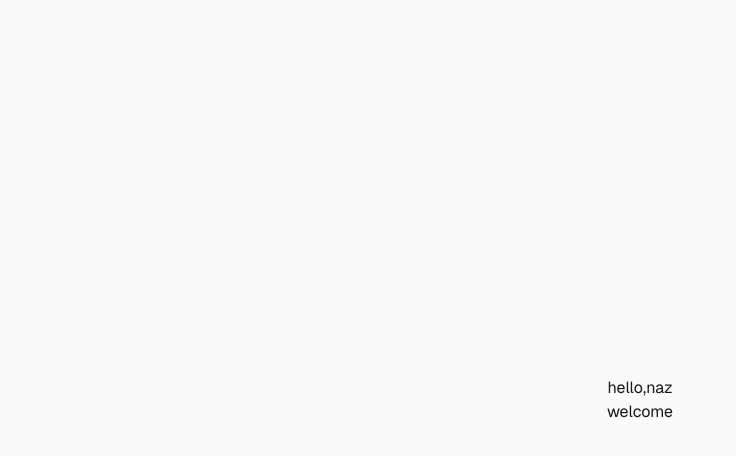
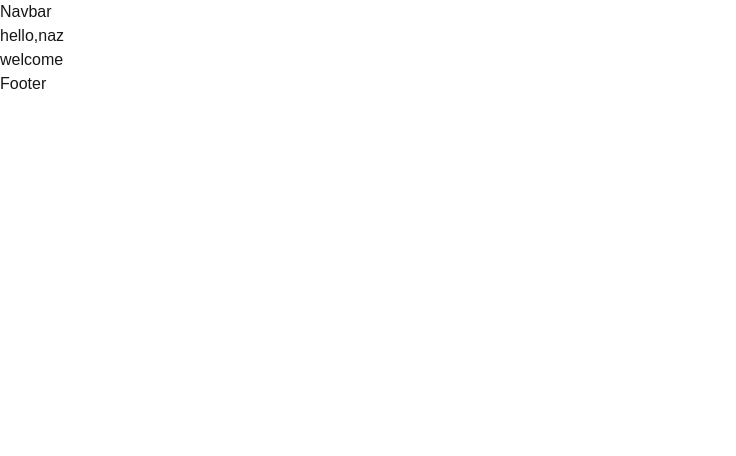
Before and after one commit to ZannatunNyem/learning-platform, a Next.js app: page / in a window 1280 px wide. Shown: the top 456 px of the page, without its empty margins (0-736 px from the left). Built offline with nearby package versions, Linux system fonts and the light colour scheme.

Commit message:
add banner

```diff
--- /dev/null
+++ b/src/app/component/Footer.jsx
@@ -0,0 +1,5 @@
+import React from "react";
+
+export default function Footer() {
+  return <div>Footer</div>;
+}
--- /dev/null
+++ b/src/app/component/Navbar.jsx
@@ -0,0 +1,5 @@
+import React from "react";
+
+export default function Navbar() {
+  return <div>Navbar</div>;
+}
--- a/src/app/layout.jsx
+++ b/src/app/layout.jsx
@@ -1,5 +1,7 @@
 import { Geist, Geist_Mono } from "next/font/google";
 import "./globals.css";
+import Navbar from "./component/Navbar";
+import Footer from "./component/Footer";
 
 const geistSans = Geist({
   variable: "--font-geist-sans",
@@ -22,7 +24,11 @@
       lang="en"
       className={`${geistSans.variable} ${geistMono.variable} h-full antialiased`}
     >
-      <body className="min-h-full flex flex-col">{children}</body>
+      <body className="min-h-full flex flex-col">
+        <Navbar />
+        {children}
+        <Footer />
+      </body>
     </html>
   );
 }
--- a/src/app/page.jsx
+++ b/src/app/page.jsx
@@ -1,6 +1,6 @@
 export default function Home() {
   return (
-    <div className="flex flex-col flex-1 items-center justify-center bg-zinc-50 font-sans dark:bg-black">
+    <div>
       <h2>hello,naz</h2>
       <h1>welcome</h1>
     </div>
```
Also changed, not shown: src/app/component/Home/Banner.jsx (added).
